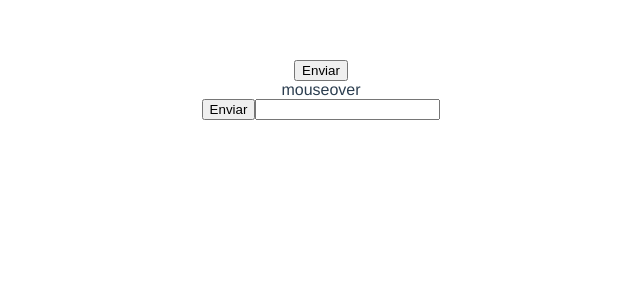
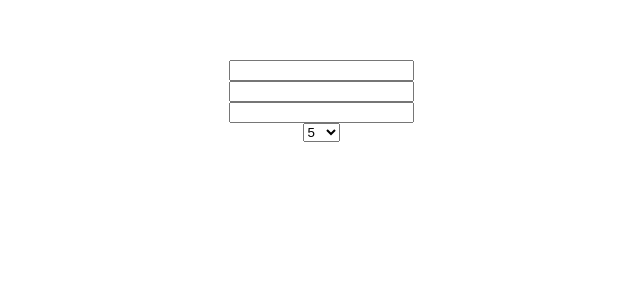
Before and after one commit to luizvelasco/CursoVueTiagoMatos, a Vue app in the folder app/: page / in a window 1280 px wide. Shown: the top 300 px of the page, without its empty margins (319-959 px from the left). Built offline with nearby package versions, Linux system fonts and the light colour scheme.

Commit message:
observadores

```diff
--- a/app/src/App.vue
+++ b/app/src/App.vue
@@ -1,17 +1,23 @@
 <template>
   <div>
-    <EventosDom />
+    <!-- <EventosDom /> -->
     <!-- <FormulariosTeste /> -->
+    <!-- <PropriedadeComputada /> -->
+    <ObservadoresVue />
   </div>
 </template>
 
 <script>
+import ObservadoresVue from './components/ObservadoresVue.vue'
+// import PropriedadeComputada from './components/PropriedadeComputada.vue'
 // import FormulariosTeste from './components/FormulariosTeste.vue'
-import EventosDom from './components/EventosDom.vue'
+// import EventosDom from './components/EventosDom.vue'
 
 export default {
+  components: { ObservadoresVue },
+  // components: { PropriedadeComputada },
   // components: { FormulariosTeste },
-   components: { EventosDom }
+  //  components: { EventosDom }
 
 
 }
--- /dev/null
+++ b/app/src/components/ObservadoresVue.vue
@@ -0,0 +1,69 @@
+<template>
+<div>
+    <div>
+        <input v-model="name" type="text" >
+        {{ name }}
+    </div>
+    <div>
+        <input v-model="user.first_name" type="text" >
+    </div>
+    <div>
+        <input v-model="user.last_name" type="text" >
+    </div>
+    <div>
+         {{ user.first_name + user.last_name}}
+    </div>
+    <div>
+        <select name="" id="" v-model="pageCount">
+            <option value="5">5</option>
+            <option value="10">10</option>
+            <option value="15">15</option>
+        </select>
+    </div>
+</div>
+</template>
+
+<script>
+export default {
+    name: 'ObservadoresVue',
+    data() {
+        return {
+            name: '',
+            pageCount: 5,
+            user: {
+                first_name: '',
+                last_name: ''
+            }
+        }
+    },
+
+    watch: {
+        name(newValue){
+            if(newValue.length >= 3) {
+                this.saveUserName();
+            }
+        },
+        pageCount(){
+            this.changePage();
+        },
+        user: {
+            handler(){
+                console.log('alterado');
+            },
+            depp: true
+        }
+    },
+    computed: {
+
+    },
+    methods: {
+        saveUserName(){
+            console.log('ajax');
+            console.log(this.name);
+        },
+        changePage(){
+            console.log('Ajax change page');
+        }
+    }
+}
+</script>
--- /dev/null
+++ b/app/src/components/PropriedadeComputada.vue
@@ -0,0 +1,78 @@
+<template>
+    <div>
+        {{fullName}}
+        <h2>Todos em aberto</h2>
+        <div v-for="todo in unConmpletedTodo" :key="todo.id">
+            {{todo.title}}
+        </div>
+        <h2>Todos completas</h2>
+         <div v-for="todo in conmpletedTodo" :key="todo.id">
+            {{todo.title}}
+        </div>
+        <h2>Todas Todos</h2>
+         <div v-for="todo in todos" :key="todo.id">
+            <input type="checkbox" v-model="todo.completed">{{todo.title}}
+        </div>
+
+    </div>
+</template>
+
+<script>
+export default {
+    name: 'PropriedadeComputada',
+    data() {
+        return {
+            user: {
+                first_name: 'Jon',
+                last_name: 'Snow'
+            },
+            todos: [
+                {
+                userId: 1,
+                id: 1,
+                title: "delectus aut autem",
+                completed: true
+                },
+                {
+                userId: 1,
+                id: 2,
+                title: "quis ut nam facilis et officia qui",
+                completed: false
+                },
+                {
+                userId: 1,
+                id: 3,
+                title: "fugiat veniam minus",
+                completed: false
+                },
+                {
+                userId: 1,
+                id: 4,
+                title: "et porro tempora",
+                completed: true
+                },
+                {
+                userId: 1,
+                id: 5,
+                title: "laboriosam mollitia et enim quasi adipisci quia provident illum",
+                completed: false
+                }
+            ]
+        }
+    },
+    computed: {
+        fullName(){
+            return `${this.user.first_name} ${this.user.last_name}`
+        },
+        unConmpletedTodo(){
+            return this.todos.filter(todo => !todo.completed);
+        },
+        conmpletedTodo(){
+            return this.todos.filter(todo => todo.completed);
+        }
+    },
+    methods: {
+
+    }
+}
+</script>
--- a/app/src/main.js
+++ b/app/src/main.js
@@ -1,4 +1,4 @@
 import { createApp } from 'vue'
 import App from './App.vue'
 
-createApp(App).mount('#app')
+window.app = createApp(App).mount('#app')
```
Also changed, not shown: app/src/components/ModeloTemplate.vue (added, +16 -0 lines).
